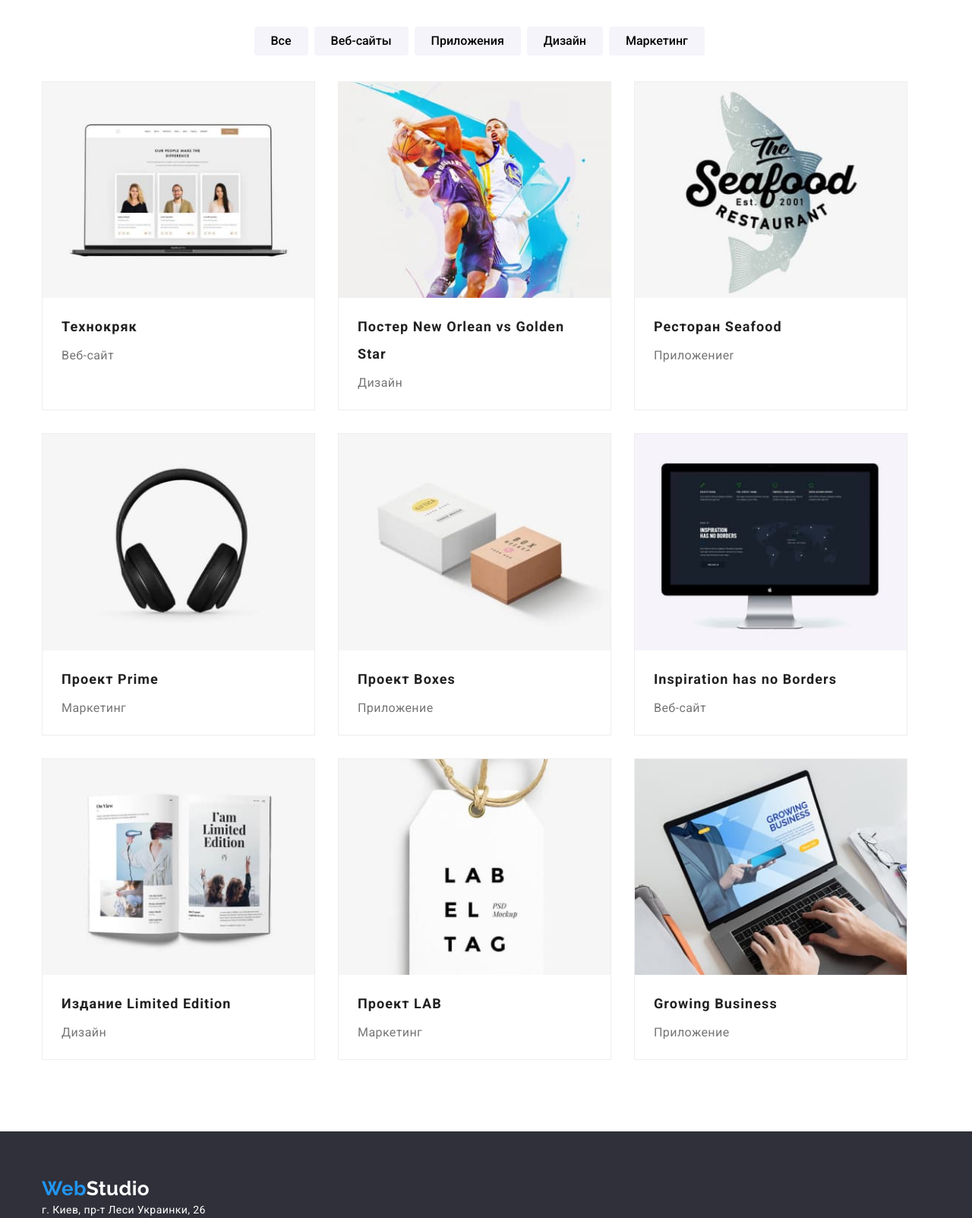
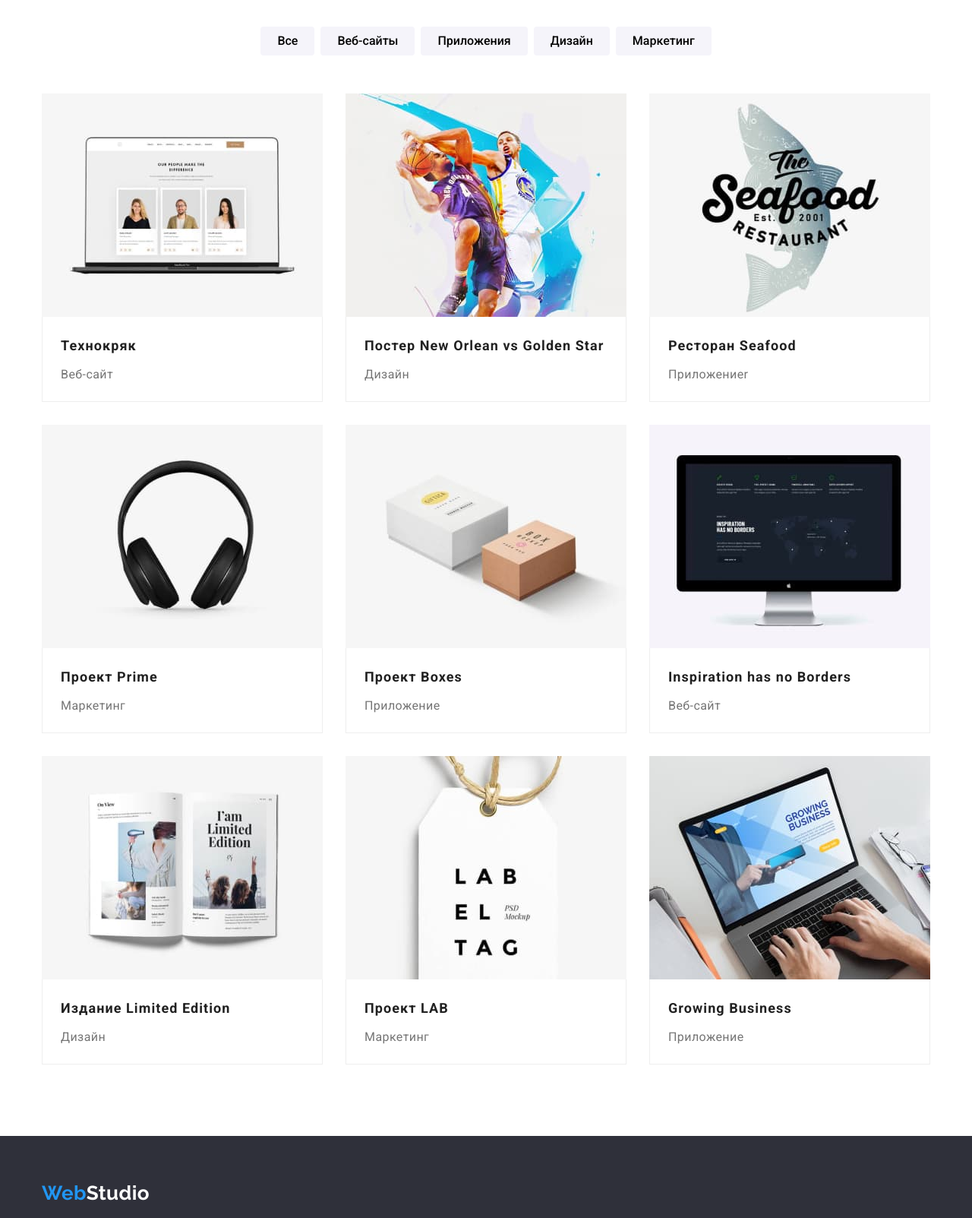
Before and after one commit to maxim11122/goit-markup-hw-03, a plain HTML site: page portfolio.html in a window 1280 px wide. Shown: the part 140-1743 px from the top of the page at 76% size. Drawn offline with nearby package versions, Linux system fonts and the light colour scheme.

Commit message:
corrections

```diff
--- a/css/styles.css
+++ b/css/styles.css
@@ -31,7 +31,7 @@ p {
 
 img {
   display: block;
-  max-width: 100%;
+  width: auto;
   height: auto;
 }
 
@@ -56,6 +56,7 @@ img {
 }
 .nav{
     display: block;
+    padding: 32px 0;
 }
 
 .nav,
@@ -107,6 +108,7 @@ img {
 }
 
 .web-stud-footer{
+    display: block;
     font-family: var(--secondary-font);
     font-weight: bold;
     font-size: 26px;
@@ -115,6 +117,7 @@ img {
     margin-bottom: 20px;
 }
 .contacts{
+    display: block;
     margin-bottom: 9px;
 }
 
@@ -193,7 +196,6 @@ img {
 
 .team-card-position{
     color: var(--secondary-txt-color);
-    padding-bottom: 30px;
 }
 
 .team-card-name{
@@ -201,7 +203,11 @@ img {
     font-size: 16px;
     line-height: 1.18;
     text-align: center;
-    padding: 30px 0 10px 0;
+    margin-bottom: 10px;
+}
+
+.team-card-info{
+    padding: 30px 0;
 }
 
 .team-card{
@@ -217,24 +223,25 @@ img {
     background-color: var(--tertiary-color);
 }
 
-.example{
-    border: 1px solid #EEEEEE;
-    box-sizing: border-box;
-}
-
 .example-name{
     font-weight: bold;
     font-size: 18px;
     line-height: 2;
     letter-spacing: 0.06em;
-    padding: 20px 25px 5px 25px;
+    margin-bottom: 5px;
 }
 
 .example-category{
     font-size: 16px;
     line-height: 1.87;
     color: var(--secondary-txt-color);
-    padding: 0 25px 20px 25px;
+}
+
+.example-info{
+    padding: 20px 24px;
+    border-bottom: 1px solid #EEEEEE;
+    border-left: 1px solid #EEEEEE;
+    border-right: 1px solid #EEEEEE;
 }
 
 .btn{
@@ -263,10 +270,6 @@ img {
 
 .nav-item:not(:last-child) {
     margin-right: 50px;
-}
-
-.nav-item{
-    padding: 32px 0;
 }
 
 .container {
@@ -303,11 +306,8 @@ img {
 
 .portfolio-navigation{
     display: flex;
-    align-items: center;
-    margin-left: auto;
-    margin-right: auto;
-    margin-bottom: 34px;
-    max-width: 611px;
+    justify-content : center;
+    margin-bottom: 50px;
 }
 
 .portfolio-item:not(:last-child) {
@@ -324,11 +324,10 @@ img {
     grid-template-columns: repeat(3, 1fr);
 }
 
-.example{
+.example:not(:nth-child(n+7)) {
     margin-bottom: 30px;
+}
+
+.example:not(:nth-child(3n)) {
     margin-right: 30px;
 }
-
-.example:nth-child(n+7) {
-    margin-bottom: 0px;
-}
--- a/portfolio.html
+++ b/portfolio.html
@@ -42,64 +42,82 @@
                     <li class="example">
                         <a class="link" href="">
                             <img src="images/first-example.jpg" alt="programming" width="370" height="294">
+                            <div class="example-info">
                                 <h3 class="example-name">Технокряк</h3>
                                 <p class="example-category">Веб-сайт</p>
+                            </div>
                         </a>
                     </li>
                     <li class="example">
                         <a class="link" href="">
                             <img src="images/second-example.jpg" alt="developing-application" width="370" height="294">
+                            <div class="example-info">
                                 <h3 class="example-name">Постер New Orlean vs Golden Star</h3>
                                 <p class="example-category">Дизайн</p>
+                            </div>
                         </a>
                     </li>
                     <li class="example">
                         <a class="link" href="">
                             <img src="images/third-example.jpg" alt="design" width="370" height="294">
+                            <div class="example-info">
                                 <h3 class="example-name">Ресторан Seafood</h3>
                                 <p class="example-category">Приложениеr</p>
+                            </div>
                         </a>
                     </li>
                     <li class="example">
                         <a class="link" href="">
                             <img src="images/fourth-example.jpg" alt="design" width="370" height="294">
+                            <div class="example-info">
                                 <h3 class="example-name">Проект Prime</h3>
                                 <p class="example-category">Маркетинг</p>
+                            </div>
                         </a>
                     </li>
                     <li class="example">
                         <a class="link" href="">
                             <img src="images/fifth-example.jpg" alt="design" width="370" height="294">
+                            <div class="example-info">
                                 <h3 class="example-name">Проект Boxes</h3>
                                 <p class="example-category">Приложение</p>
+                            </div>
                         </a>
                     </li>
                     <li class="example">
                         <a class="link" href="">
                             <img src="images/sixth-example.jpg" alt="design" width="370" height="294">
+                            <div class="example-info">
                                 <h3 class="example-name">Inspiration has no Borders</h3>
                                 <p class="example-category">Веб-сайт</p>
+                            </div>
                         </a>
                     </li>
                     <li class="example">
                         <a class="link" href="">
                             <img src="images/seventh-example.jpg" alt="design" width="370" height="294">
+                            <div class="example-info">
                                 <h3 class="example-name">Издание Limited Edition</h3>
                                 <p class="example-category">Дизайн</p>
+                            </div>
                         </a>
                     </li>
                     <li class="example">
                         <a class="link" href="">
                             <img src="images/eight-example.jpg" alt="design" width="370" height="294">
+                            <div class="example-info">
                                 <h3 class="example-name">Проект LAB</h3>
                                 <p class="example-category">Маркетинг</p>
+                            </div>
                         </a>
                     </li>
                     <li class="example">
                         <a class="link" href="">
                             <img src="images/ninth-example.jpg" alt="design" width="370" height="294">
+                            <div class="example-info">
                                 <h3 class="example-name">Growing Business</h3>
                                 <p class="example-category">Приложение</p>
+                            </div>
                         </a>
                     </li>
                 </ul>
```
Also changed, not shown: index.html (+8 -0 lines). Lines whose indentation alone changed are shown as unchanged.
